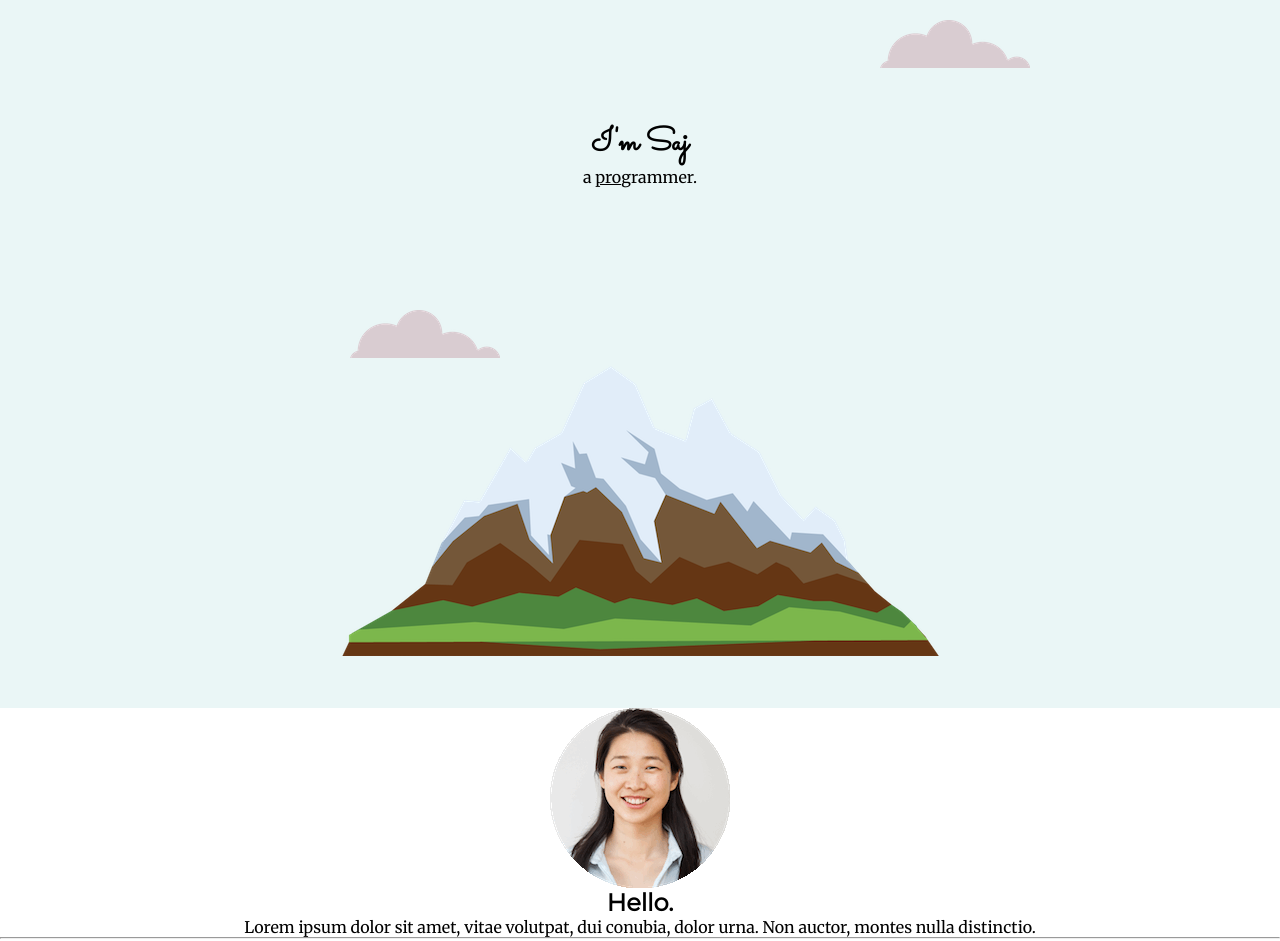
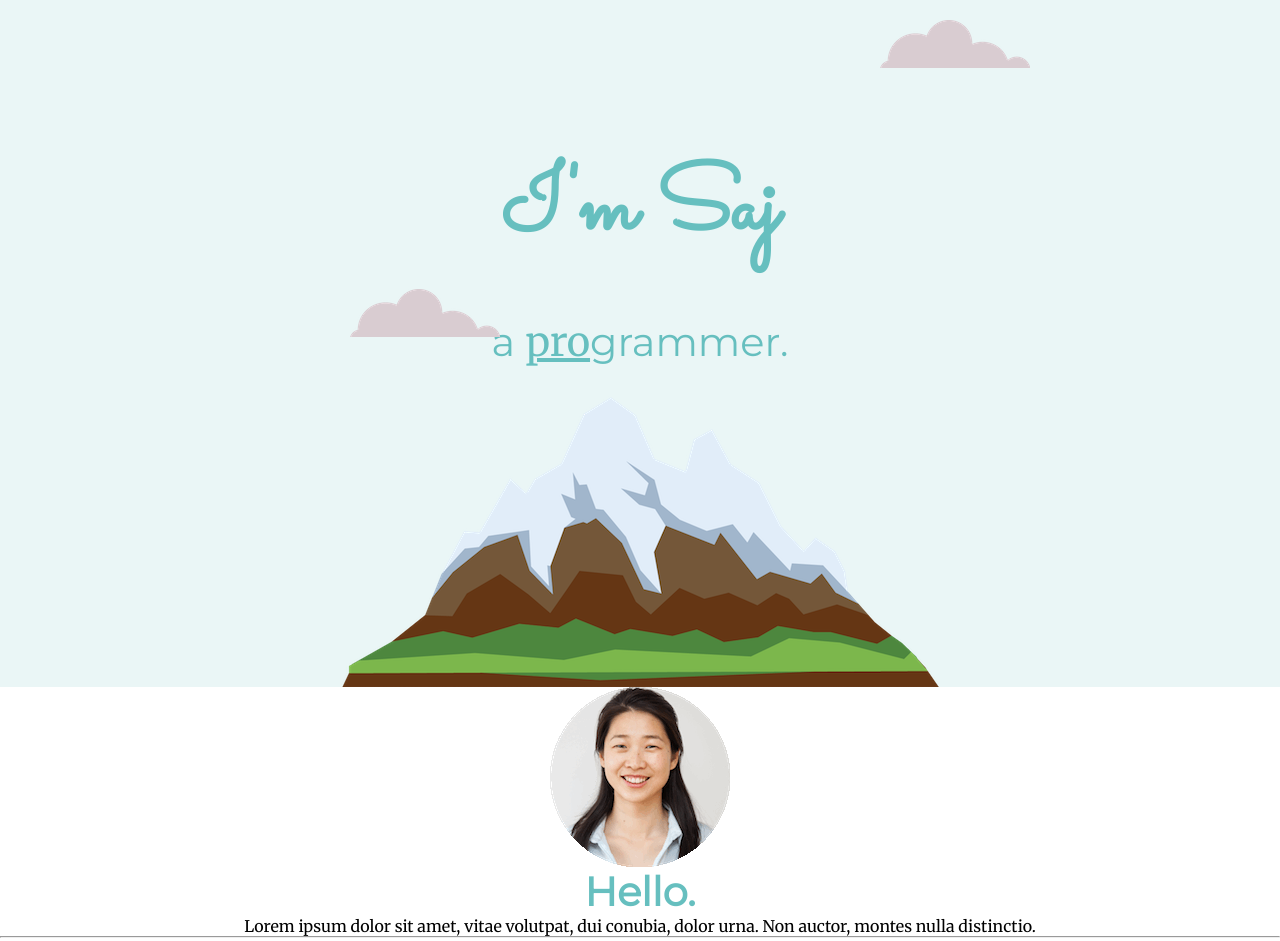
Before and after one commit to SajjadBrohi/bootcamp-projects, a plain HTML site: page Sec5- portfolio/index.html in a window 1280 px wide. Shown: the part 80-1021 px from the top of the page. Drawn offline with Linux system fonts and the light colour scheme.

Commit message:
Portfolio project practice

```diff
--- a/Sec5- portfolio/css/style.css
+++ b/Sec5- portfolio/css/style.css
@@ -12,7 +12,6 @@ body {
 	background-color: #eaf6f6;
 	padding-top: 100px;
 	position: relative;
-	height: 86vh;
 }
 
 .pro {
@@ -32,20 +31,34 @@ body {
 
 .mountain {
 	position: relative;
-	top: 26.5vh;
 }
 
 .main-text {
 	position: relative;
 	top: 100px;
 	margin: 0 auto;
+	line-height: 2;
+}
+
+.background h2 {
+	margin: 0 auto 3rem;
+	font-weight: normal;
 }
 
 h1 {
 	font-family: 'Sacramento', cursive;
+	font-size: 5.7rem;
+	color: #66bfbf;
 }
 
-h2,
-h3 {
+h2 {
 	font-family: 'Montserrat', sans-serif;
+	font-size: 2.5rem;
+	color: #66bfbf;
 }
+
+h3,
+a {
+	font-family: 'Montserrat', sans-serif;
+	color: #11999e;
+}
--- a/Sec5- portfolio/index.html
+++ b/Sec5- portfolio/index.html
@@ -11,14 +11,16 @@
 		/>
 	</head>
 	<body>
+		<!-- Background -->
 		<div class="background">
 			<img class="cloud-one" src="images/cloud.png" alt="Image of cloud" />
 			<h1 class="main-text">I'm Saj</h1>
-			<p class="main-text">a <span class="pro">pro</span>grammer.</p>
+			<h2 class="main-text">a <span class="pro">pro</span>grammer.</h2>
 			<img class="cloud-two" src="images/cloud.png" alt="Image of cloud" />
 			<img class="mountain" src="images/mountain.png" alt="Image of mountain" />
 		</div>
 
+		<!-- Middle Container -->
 		<div class="middle-container">
 			<div class="profile">
 				<img src="images/angela.png" alt="Image of developer" />
@@ -63,6 +65,7 @@
 			</div>
 		</div>
 
+		<!-- Bottom Container -->
 		<div class="bottom-container">
 			<a class="footer-link" href="https://www.linkedin.com/">LinkedIn</a>
 			<a class="footer-link" href="https://twitter.com/">Twitter</a>
```
